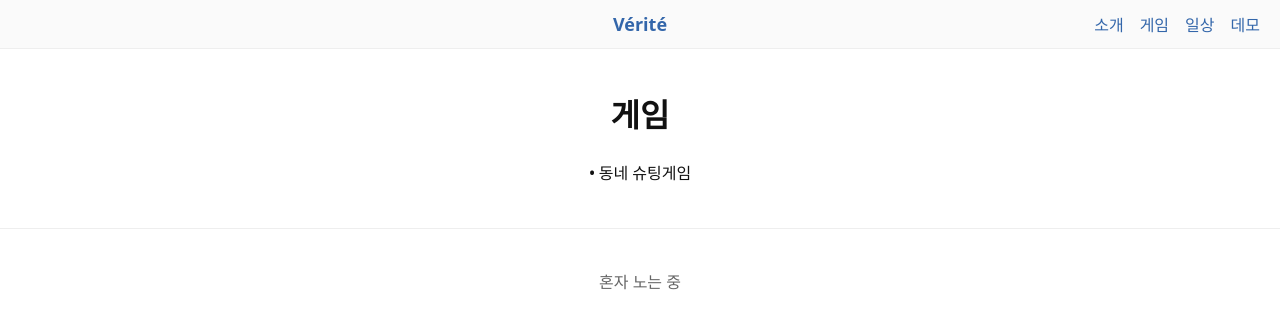
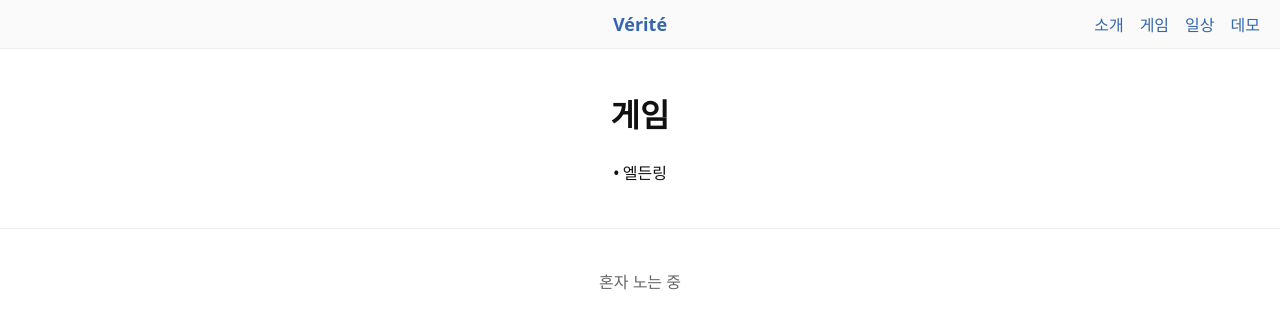
Before and after one commit to slivermouse1316/gegurockG, a Jekyll site: the page built from games.html, in a window 1280 px wide. Shown: the top 329 px of the page. Built offline with Jekyll 4.4.1, drawn with Linux system fonts in a browser that asks for light colours.

Commit message:
게임 첫글

```diff
--- a/_games/2025-09-08-mygame.md
+++ b/_games/2025-09-08-mygame.md
@@ -1,9 +1,10 @@
 ---
 layout: post # 기존 포스트 레이아웃 재사용
-title: 동네 슈팅게임
+title: 엘든링
 date: 2025-09-08 11:00:00 +0900
 hide_title: true # 필요 시: 본문 첫 H1만 보이게
 ---
-# 엘든링
+
+# 엘든링 후기
 
 짧은 소개…
```
